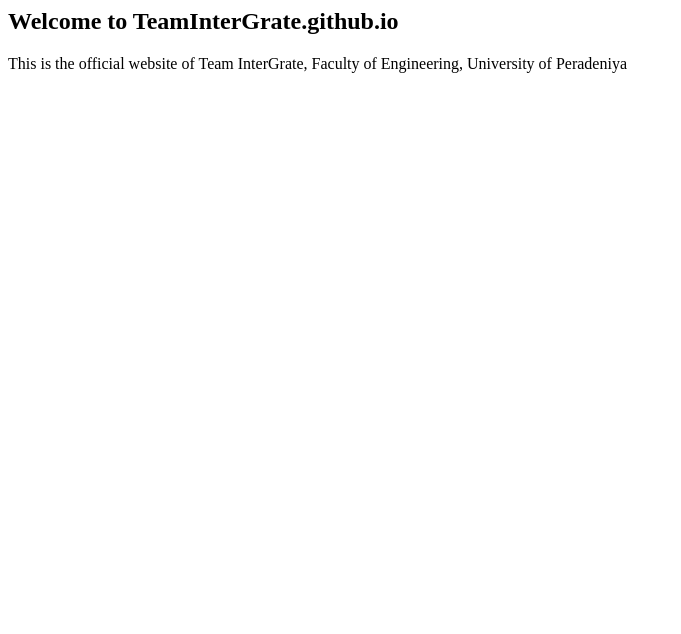
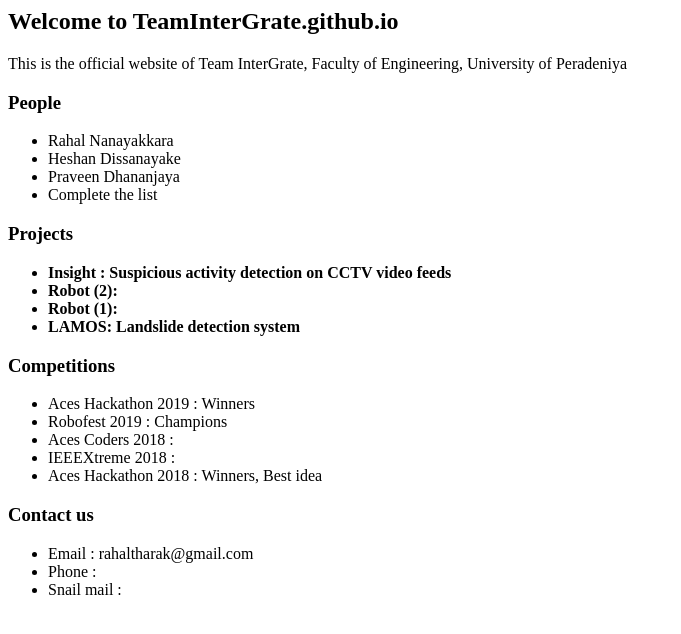
Before and after one commit to TeamInterGreat/TeamInterGrate.github.io, a plain HTML site: page index.html in a window 1280 px wide. Shown: the whole page, without its empty margins (0-681 px from the left). Drawn offline with Linux system fonts and the light colour scheme.

Commit message:
Update index.html

```diff
--- a/index.html
+++ b/index.html
@@ -5,6 +5,54 @@
 
 <p>This is the official website of Team InterGrate, Faculty of Engineering, University of Peradeniya</p>
 
+  <h3>People</h3>
+  <ul>
+    <li>Rahal Nanayakkara</li>
+    <li>Heshan Dissanayake</li>
+    <li>Praveen Dhananjaya</li>
+    <li>Complete the list</li>
+  </ul>
+
+  <h3>Projects</h3>
+  <ul>
+    <li>
+      <b>Insight : Suspicious activity detection on CCTV video feeds</b><br>
+
+    </li>
+
+    <li>
+       <b>Robot (2): </b><br>
+
+    </li>
+
+    <li>
+       <b>Robot (1): </b><br>
+
+    </li>
+
+    <li>
+       <b>LAMOS: Landslide detection system</b><br>
+
+    </li>
+  </ul>
+
+  <h3>Competitions</h3>
+  <ul>
+    <li>Aces Hackathon 2019 : Winners</li>
+    <li>Robofest 2019 : Champions</li>
+    <li>Aces Coders 2018 : </li>
+    <li>IEEEXtreme 2018 : </li>
+    <li>Aces Hackathon 2018 : Winners, Best idea</li>
+  </ul>
+
+  <h3>Contact us</h3>
+  <ul>
+    <li>Email : rahaltharak@gmail.com</li>
+    <li>Phone : </li>
+    <li>Snail mail : </li>
+  </ul>
+
+
 
 </body>
 </html>
```
